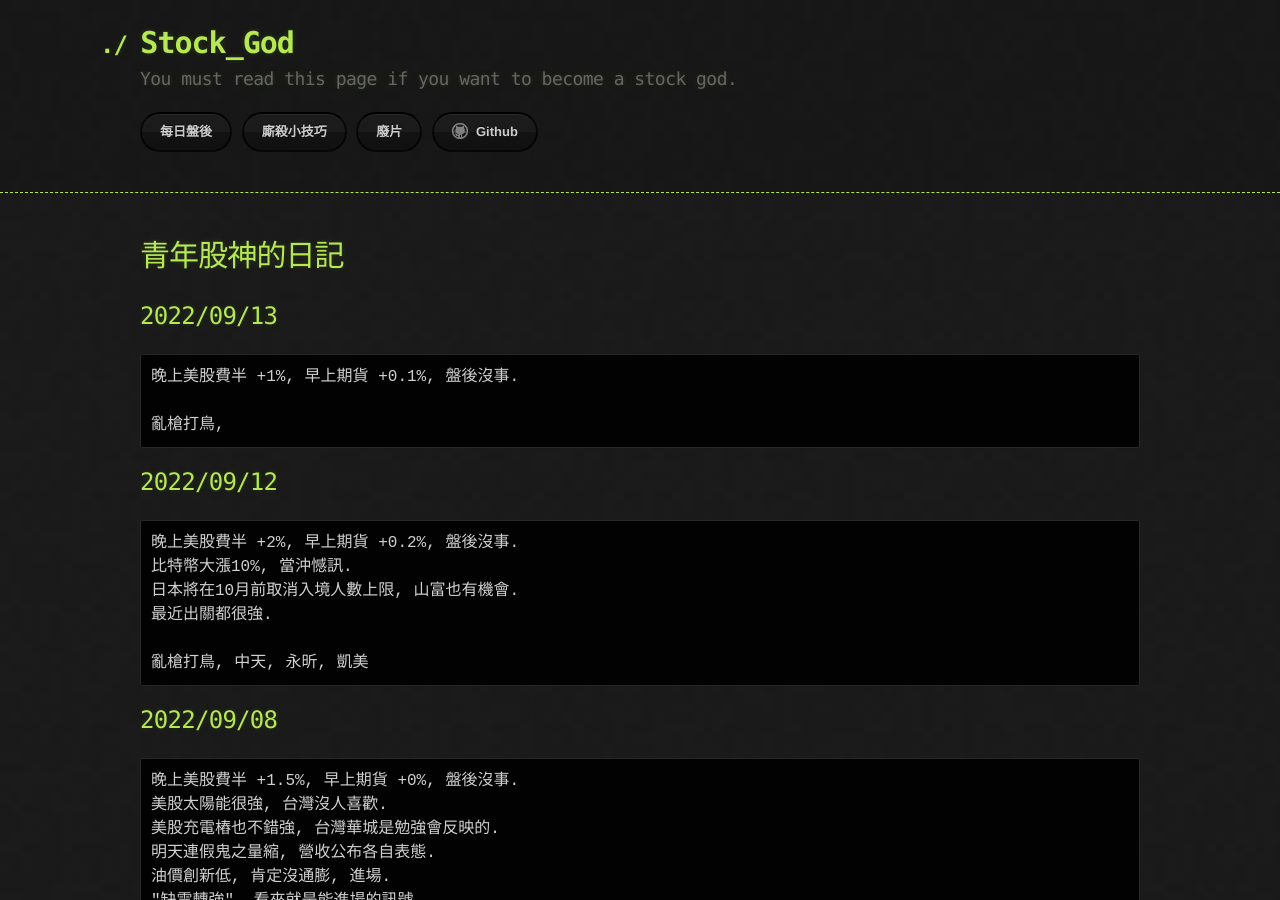
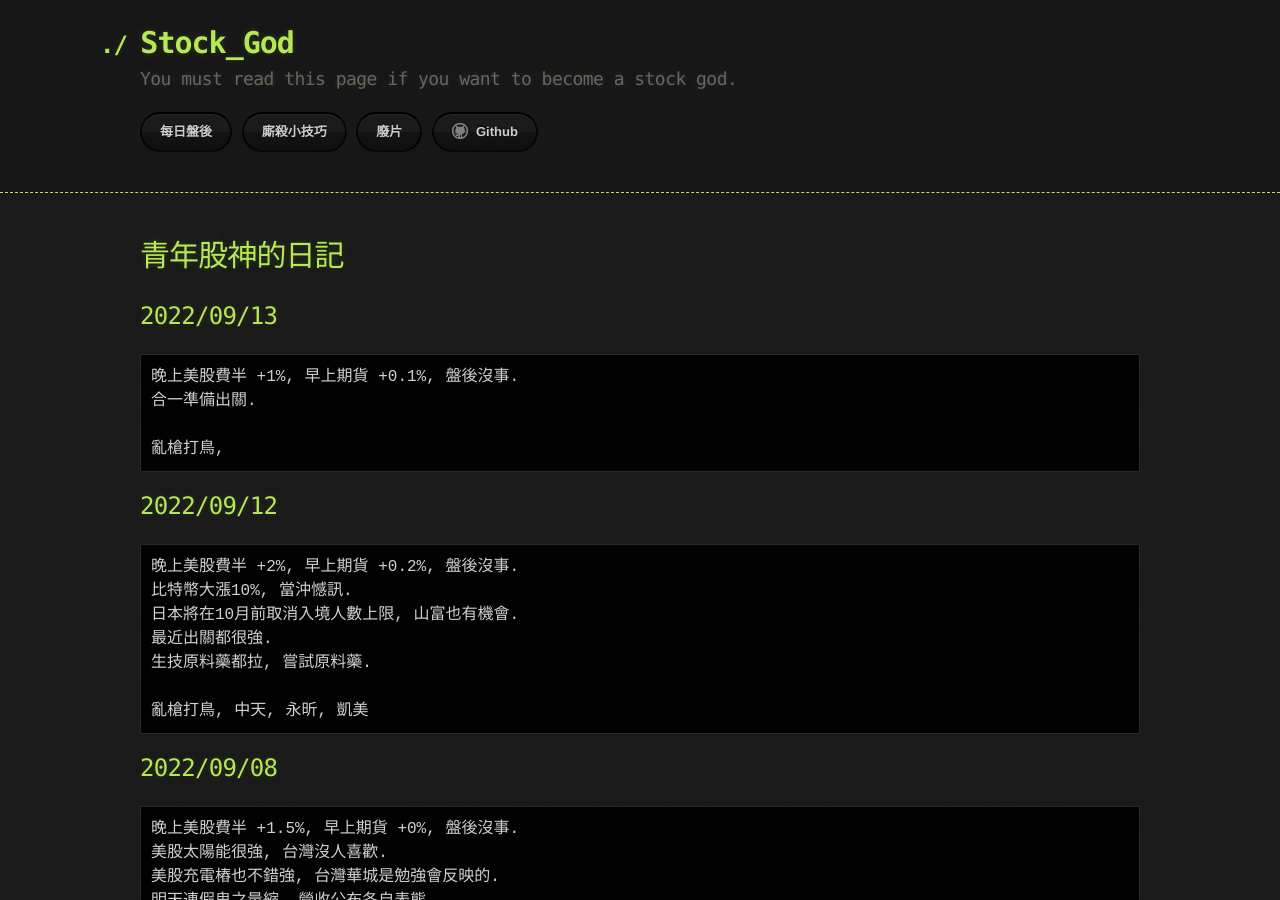
Before and after one commit to lepg5487/Stock_God, a Jekyll site: the page built from index.md, in a window 1280 px wide and 900 px high. Built offline with Jekyll 4.4.1, drawn with Linux system fonts in a browser that asks for light colours; our own code applies the rules of GitHub Pages for plain Markdown files.

Commit message:
Update index.md

````diff
--- a/index.md
+++ b/index.md
@@ -7,6 +7,7 @@ layout: testlayouts
 ## 2022/09/13
 ```
 晚上美股費半 +1%, 早上期貨 +0.1%, 盤後沒事.
+合一準備出關.
 
 亂槍打鳥,
 ```
@@ -17,6 +18,7 @@ layout: testlayouts
 比特幣大漲10%, 當沖憾訊.
 日本將在10月前取消入境人數上限, 山富也有機會.
 最近出關都很強.
+生技原料藥都拉, 嘗試原料藥.
 
 亂槍打鳥, 中天, 永昕, 凱美
 ```
````
